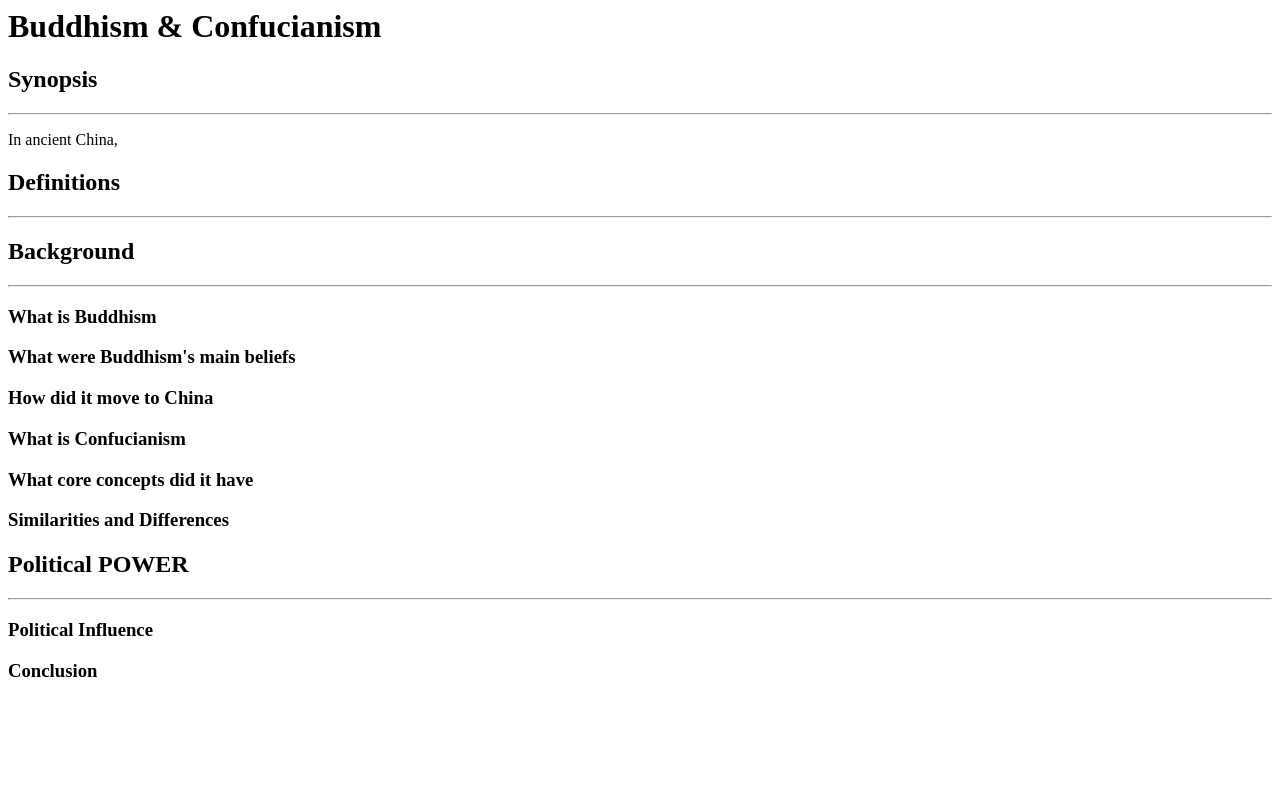
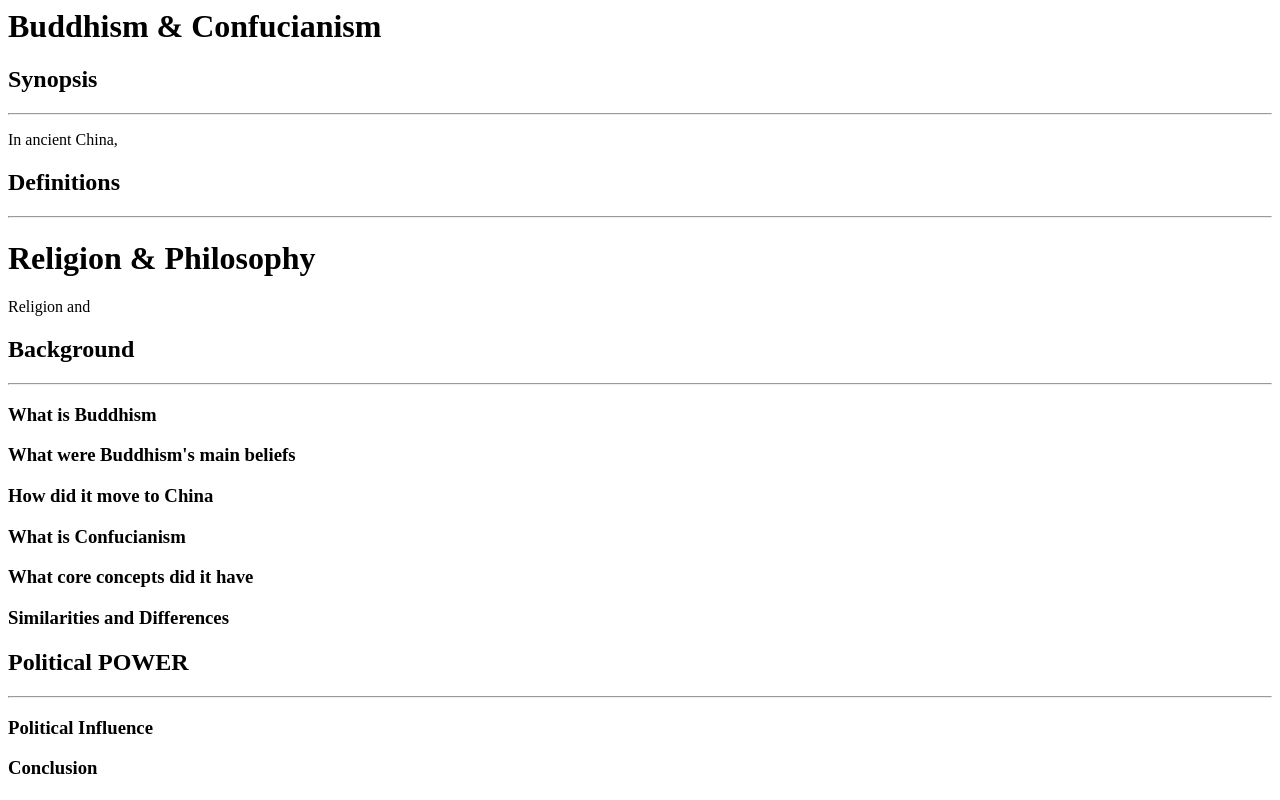
Before and after one commit to SgoSkz/SgoSkz.github.io, a plain HTML site: page temp.html in a window 1280 px wide. Drawn offline with Linux system fonts and the light colour scheme.

Commit message:
Update temp.html

```diff
--- a/temp.html
+++ b/temp.html
@@ -17,6 +17,12 @@
             Definitions
         </h2>
         <hr>
+        <h1>
+            Religion & Philosophy
+        </h1>
+        <p>
+        Religion and
+        </p>
         <h2>
             Background
         </h2>
```
